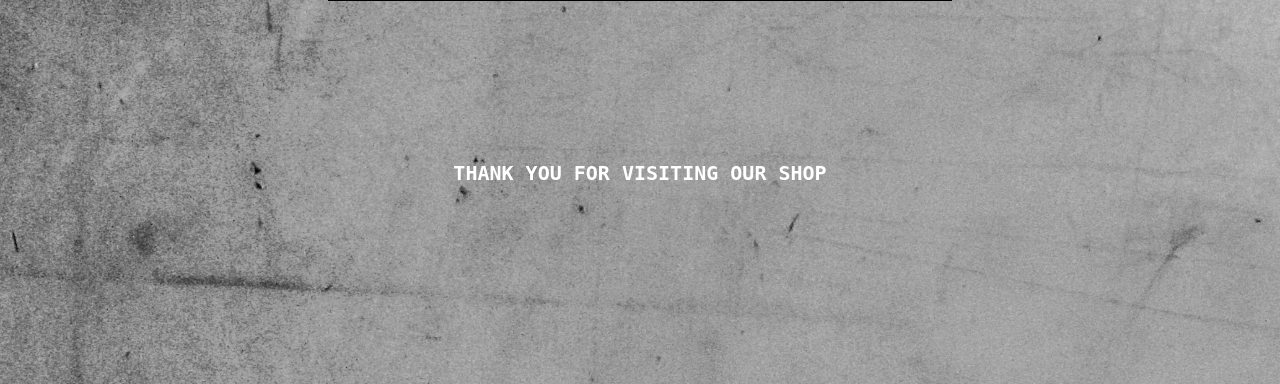
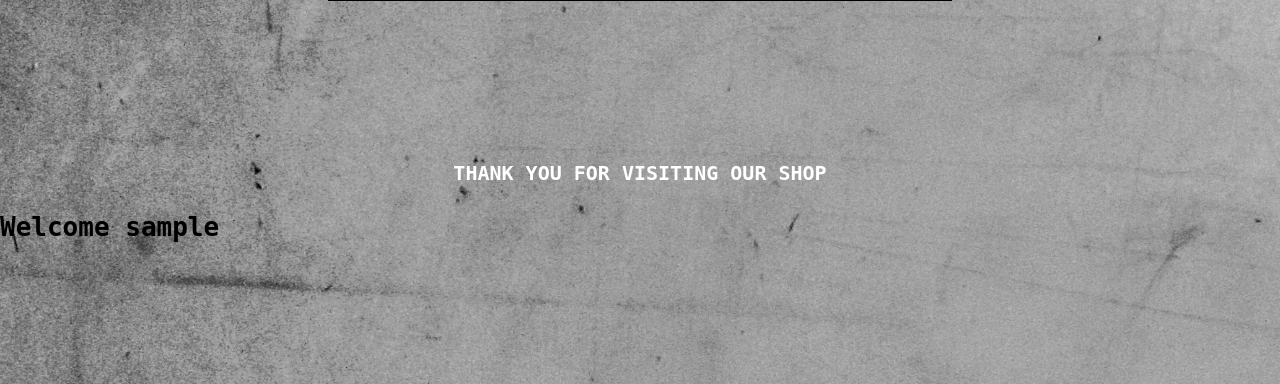
Before and after one commit to EldinKecap/Web-Programming-SITE, a PHP site: page /index.php in a window 1280 px wide. Shown: the part 416-800 px from the top of the page. Run offline with PHP 8.4, Linux system fonts and the light colour scheme; the visitor is signed in with stand-in values (Sample User, id 1).

Commit message:
added welcome msg

```diff
--- a/formValidation.js
+++ b/formValidation.js
@@ -1,5 +1,4 @@
-document.getElementById('submit').addEventListener('click',
-function (e){
+document.getElementById('submit').addEventListener('click',function (e){
     let username = document.getElementById('username');
     let password = document.getElementById('password');
     let errorPassword = document.getElementById('errorPassword');
--- a/includes/login-inc.php
+++ b/includes/login-inc.php
@@ -29,7 +29,7 @@
                     exit();
                 }
             }else{
-                header("Location: ../index.php?error=noUserName");
+                header("Location: ../index.php?error=noUserNameInDatabase");
                 exit();
             }
         }
--- a/index.php
+++ b/index.php
@@ -1,8 +1,11 @@
 
     <?php
     include 'includes/header.php';
+    session_start();
+    $welcomeMsg = "<h1>Welcome {$_SESSION['sessionUser']}</h1>";
     ?>
-
+    <div><?=$welcomeMsg;?>
+    </div>
     <div id="indexBody" >
     Images of product and hopefully a good hero image
     </div>
```
